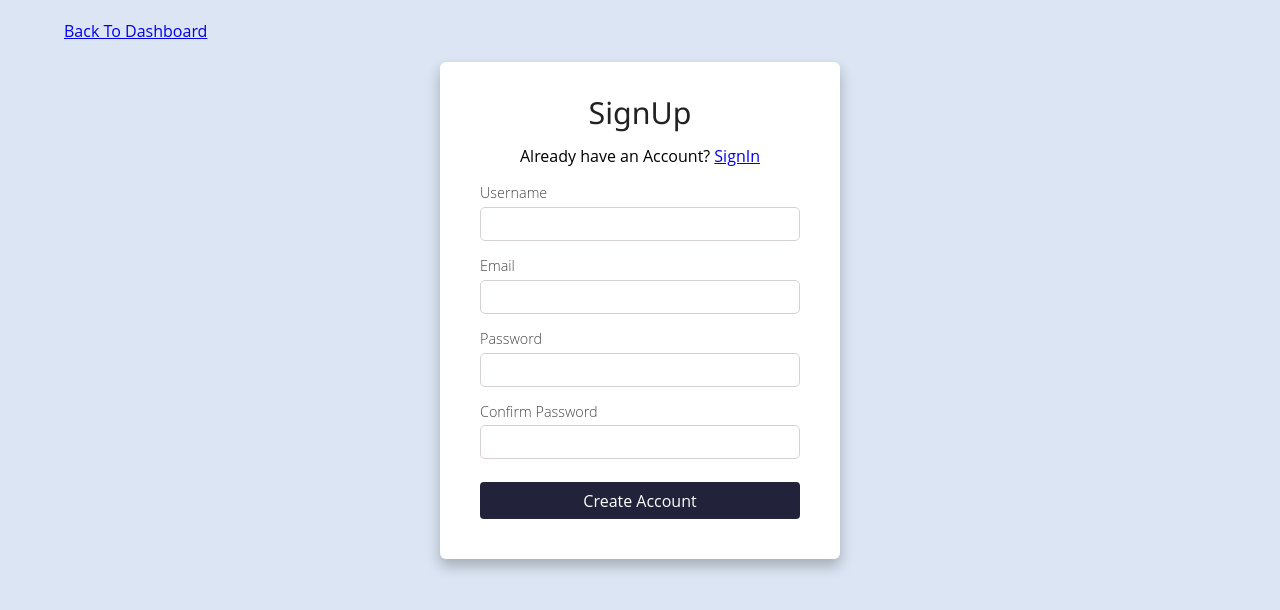
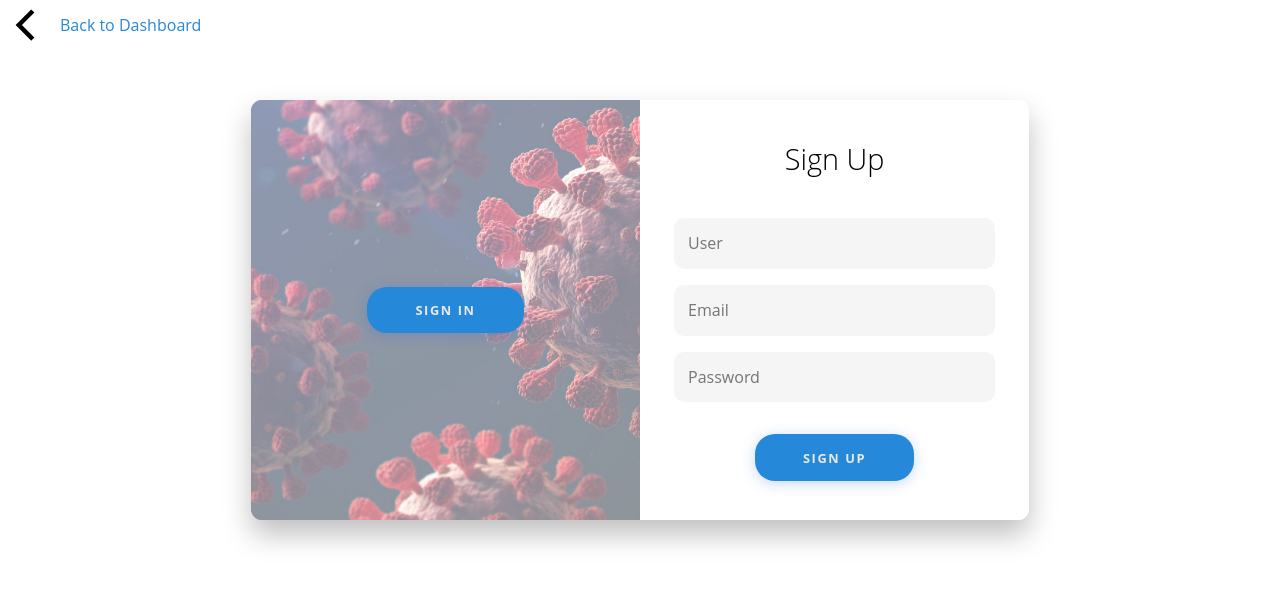
Before and after one commit to Akshat0563/Covid-Portal, a React (Create React App) app in the folder client/: page /SignUp in a window 1280 px wide. Shown: the top 610 px of the page. Built offline with nearby package versions, Linux system fonts and the light colour scheme.

Commit message:
SignUpPage Added

```diff
--- a/client/src/components/SignUp-SignIn/SignUp-SignIn.css
+++ b/client/src/components/SignUp-SignIn/SignUp-SignIn.css
@@ -1,131 +1,254 @@
-html,
-body {
-  min-height: 100vh;
-  font-size: medium;
+:root {
+  --white: #e9e9e9;
+  --gray: #333;
+  --red: rgb(243, 78, 78);
+  --lightred: rgb(238, 107, 107);
+
+  --button-radius: 0.7rem;
+
+  --max-width: 758px;
+  --max-height: 420px;
+
+  font-size: 16px;
+  font-family: -apple-system, BlinkMacSystemFont, "Segoe UI", Roboto, Oxygen,
+    Ubuntu, Cantarell, "Open Sans", "Helvetica Neue", sans-serif;
 }
 
 body {
-  font-family: Lato;
+  align-items: center;
+  background-color: rgb(252, 252, 252);
+  /* background: url("./_115033545_gettyimages-1226314512.jpg"); */
+  /* background: #d3cce3;
+  background: -webkit-linear-gradient(to right, #d3cce3, #e9e4f0);
+  background: linear-gradient(to right, #d3cce3, #e9e4f0); */
+  /* display: flex; */
+  /* height: 100vh; */
+  /* place-items: center; */
+}
+
+.flex {
+  width: 100%;
+  display: flex;
+  align-items: center;
+}
+
+.back {
+  color: rgb(38, 136, 216);
+  display: flex;
+  flex-direction: row;
+  align-items: center;
+  height: 50px;
+  width: 100%;
+  cursor: pointer;
+}
+
+.back > img {
+  height: 100%;
+  margin-left: 10px;
+  transition: 500ms;
+}
+
+.back:hover > img {
+  margin-left: 0;
+  margin-right: 10px;
+}
+
+.formtitle {
+  font-size: 1.8rem;
+  font-weight: 300;
+  margin: 0;
+  margin-bottom: 2rem;
+}
+
+.link {
+  color: var(--gray);
+  font-size: 0.9rem;
+  margin: 1.5rem 0;
+  text-decoration: none;
 }
 
 .container {
-  background: rgb(219, 229, 243);
-  height: 100vh;
-  /* padding-top: 2rem; */
-  width: 100%;
+  margin-top: 50px;
+  padding: 0px 10px;
+  background: #d3cce3;
+  background-color: #fff;
+  border-radius: var(--button-radius);
+  box-shadow: 0 0.9rem 1.7rem rgba(0, 0, 0, 0.25);
+  height: var(--max-height);
+  max-width: var(--max-width);
+  overflow: hidden;
+  position: relative;
+  width: 100vh;
+}
+
+.container__form {
+  height: 100%;
+  position: absolute;
+  top: 0;
+  transition: all 0.6s ease-in-out;
+}
+
+.container--signin {
+  left: 0;
+  width: 50%;
+  z-index: 2;
+}
+
+.container.right-panel-active .container--signin {
+  transform: translateX(100%);
+}
+
+.container--signup {
+  left: 0;
+  opacity: 0;
+  width: 50%;
+  z-index: 1;
+}
+
+.container.right-panel-active .container--signup {
+  animation: show 0.6s;
+  opacity: 1;
+  transform: translateX(100%);
+  z-index: 5;
+}
+
+.container__overlay {
+  height: 100%;
+  left: 50%;
+  overflow: hidden;
+  position: absolute;
+  top: 0;
+  transition: transform 0.6s ease-in-out;
+  width: 50%;
+  z-index: 100;
+}
+
+.container.right-panel-active .container__overlay {
+  transform: translateX(-100%);
+}
+
+.overlay {
+  background-color: var(--lightred);
+  /* background-image: url("./_115033545_gettyimages-1226314512.jpg"); */
+  background: linear-gradient(
+      rgba(255, 255, 255, 0.5),
+      rgba(255, 255, 255, 0.5)
+    ),
+    url("../../Images/_115033545_gettyimages-1226314512.jpg");
+
+  background-attachment: fixed;
+  background-position: center;
+  background-repeat: no-repeat;
+  background-size: cover;
+  height: 100%;
+  left: -100%;
+  position: relative;
+  transform: translateX(0);
+  transition: transform 0.6s ease-in-out;
+  width: 200%;
+}
+
+.container.right-panel-active .overlay {
+  transform: translateX(50%);
+}
+
+.overlay__panel {
+  align-items: center;
   display: flex;
   flex-direction: column;
-  /* justify-content: center; */
-  align-items: center;
+  height: 100%;
+  justify-content: center;
+  position: absolute;
+  text-align: center;
+  top: 0;
+  transform: translateX(0);
+  transition: transform 0.6s ease-in-out;
+  width: 50%;
 }
 
-.form-container {
-  display: flex;
-  flex-direction: column;
-  width: 320px;
-  max-width: 80%;
-  min-width: 100px;
-  min-height: 300px;
-  padding: 30px 40px;
-  border-radius: 6px;
-  box-shadow: 0 7px 14px rgba(0, 0, 0, 0.25);
-  background-color: #ffffff;
+.overlay--left {
+  transform: translateX(-20%);
 }
 
-.form-container > h2 {
-  color: #222;
-  display: flex;
-  justify-content: center;
-  font-family: "Segoe UI", "Ubuntu", "Roboto", "Open Sans", "Helvetica Neue",
-    sans-serif;
-  font-size: 1.9rem;
-  font-weight: lighter;
-  margin-top: 0rem;
-  margin-bottom: 0.4em;
+.container.right-panel-active .overlay--left {
+  transform: translateX(0);
 }
 
-form {
-  width: 100%;
-  display: flex;
-  flex-wrap: wrap;
+.overlay--right {
+  right: 0;
+  transform: translateX(0);
 }
 
-.info {
-  display: flex;
-  justify-content: center;
-  padding-bottom: 1em;
-  padding-left: 0.5em;
-  padding-right: 0.5em;
+.container.right-panel-active .overlay--right {
+  transform: translateX(20%);
 }
 
-label {
-  font-size: 0.9rem;
-  margin-bottom: 0.3rem;
-  color: #444;
-  font-weight: lighter;
+.btn {
+  background-color: rgb(38, 136, 216);
+  /* background-image: linear-gradient(90deg, var(--red) 0%, var(--lightred) 74%); */
+  border-radius: 20px;
+  /* border: 1px solid rgb(11, 100, 173); */
+  border: none;
+  color: var(--white);
+  cursor: pointer;
+  font-size: 0.8rem;
+  font-weight: bold;
+  letter-spacing: 0.1rem;
+  padding: 0.9rem 3rem;
+  text-transform: uppercase;
+  transition: transform 80ms ease-in;
+  box-shadow: 0 0.14rem 0.85rem rgba(37, 95, 219, 0.25);
 }
 
-input {
-  height: 1rem;
-  padding: 8px 10px;
-  border-radius: 5px;
-  outline: none;
-  border: 1px solid #d6d1d5;
+.form > .btn {
+  margin-top: 1.5rem;
 }
 
-input:hover {
-  border: 1px solid #afacae;
+.btn:active {
+  transform: scale(0.95);
 }
 
-button {
-  display: flex;
-  flex-direction: column;
-  justify-content: center;
-  align-items: center;
-  min-width: 100%;
-  cursor: pointer;
-  margin-top: 0.5em;
-  margin-bottom: 10px;
-  padding: 0.9rem;
-  height: 2.3rem;
-  border: none;
-  border-radius: 4px;
-  background-color: #22223b;
-  color: #fefefe;
+.btn:focus {
+  outline: none;
 }
 
-button:hover {
-  background-color: #4a4e69;
-  color: #fefefe;
+.form {
+  background-color: #fff;
+  display: flex;
+  align-items: center;
+  justify-content: center;
+  flex-direction: column;
+  padding: 0 3rem;
+  height: 100%;
+  text-align: center;
 }
 
-button:disabled {
-  background: #dddddd;
-}
-
-.error {
-  color: #db2269;
-  font-size: 0.7rem;
-  display: relative;
-  padding-left: 1rem;
-}
-
-.username,
-.email,
-.password {
-  display: flex;
-  flex-direction: column;
-  margin-bottom: 15px;
+.input {
+  background-color: rgb(245, 245, 245);
+  /* box-shadow: 0 3px 6px rgba(189, 189, 189, 0.25); */
+  border: none;
+  border-radius: 10px;
+  padding: 0.9rem 0.9rem;
+  margin: 0.5rem 0;
   width: 100%;
 }
 
-.submit {
-  width: 100%;
-  display: flex;
-  flex-wrap: wrap;
+input:focus,
+textarea:focus,
+select:focus {
+  outline: none;
 }
 
-.back {
-  width: 90%;
-  margin: 20px;
+@keyframes show {
+  0%,
+  49.99% {
+    opacity: 0;
+    z-index: 1;
+  }
+
+  50%,
+  100% {
+    opacity: 1;
+    z-index: 5;
+  }
 }
--- a/client/src/components/SignUp-SignIn/SignUp.js
+++ b/client/src/components/SignUp-SignIn/SignUp.js
@@ -1,42 +1,65 @@
 import React, { useState } from 'react';
 import './SignUp-SignIn.css';
+import image1 from '../../Images/iconfinder_211686_back_arrow_icon.svg';
 
 const SignUp = () => {
   document.title = 'Covid Portal | SignUp'
 
+  // const signInBtn = document.getElementById("signIn");
+  // const signUpBtn = document.getElementById("signUp");
+  // const fistForm = document.getElementById("form1");
+  // const secondForm = document.getElementById("form2");
+  const container = document.querySelector(".container");
+
+  const LeftPanelActive = () => {
+    container.classList.remove("right-panel-active");
+  };
+
+  const RightPanelActive = () => {
+    container.classList.add("right-panel-active");
+  };
+
+  // fistForm.addEventListener("submit", (e) => e.preventDefault());
+  // secondForm.addEventListener("submit", (e) => e.preventDefault());
+
   return (
     <>
-    <div className='container'>
-      <div className='back'><a href="./">Back To Dashboard</a></div>
-        <div className='form-container'>
-          <h2>SignUp</h2>
-          <div className='info'>
-              <small>Already have an Account? <a href="/SignIn">SignIn</a></small>
+    <div class="back">
+      <img src={image1} alt="" />
+      Back to Dashboard
     </div>
-          <form>
-            <div className='username'>
-              <label htmlFor="username">Username</label>
-              <input type='text' name='username'/>
+    <div className='flex'>
+    <div className="container right-panel-active">
+      <div className="container__form container--signup">
+        <form action="#" class="form" id="form1">
+          <h2 className="formtitle">Sign Up</h2>
+          <input type="text" placeholder="User" className="input" />
+          <input type="email" placeholder="Email" className="input" />
+          <input type="password" placeholder="Password" className="input" />
+          <button className="btn">Sign Up</button>
+        </form>
       </div>
-            <div className='email'>
-              <label htmlFor="email">Email</label>
-              <input type='email' name='email'/>
+
+      <div className="container__form container--signin">
+        <form action="#" className="form" id="form2" onSub>
+          <h2 className="formtitle">Sign In</h2>
+          <input type="email" placeholder="Email" className="input" />
+          <input type="password" placeholder="Password" class="input" />
+          <a href="#" className="link">Forgot your password?</a>
+          <button className="btn" onS>Sign In</button>
+        </form>
       </div>
-            <div className='password'>
-              <label htmlFor="password">Password</label>
-              <input type='password' name='password'/>
+
+      <div className="container__overlay">
+        <div className="overlay">
+          <div className="overlay__panel overlay--left">
+            <button className="btn" onClick={()=>LeftPanelActive()}>Sign In</button>
           </div>
-            {/* <div className='info'>
-              <small>Password must have atleast 8 characters.</small>
-            </div> */}
-            <div className='password'>
-              <label htmlFor="confirmpassword">Confirm Password</label>
-              <input type='password' name='confirmpassword'/>
+          <div className="overlay__panel overlay--right">
+            <button className="btn" onClick={()=>RightPanelActive()}>Sign Up</button>
           </div>
-            <div className='submit'>
-              <button type='submit'>Create Account</button>
         </div>
-          </form>
+      </div>
     </div>
     </div>
     </>
```
Lines whose indentation alone changed are shown as unchanged.
